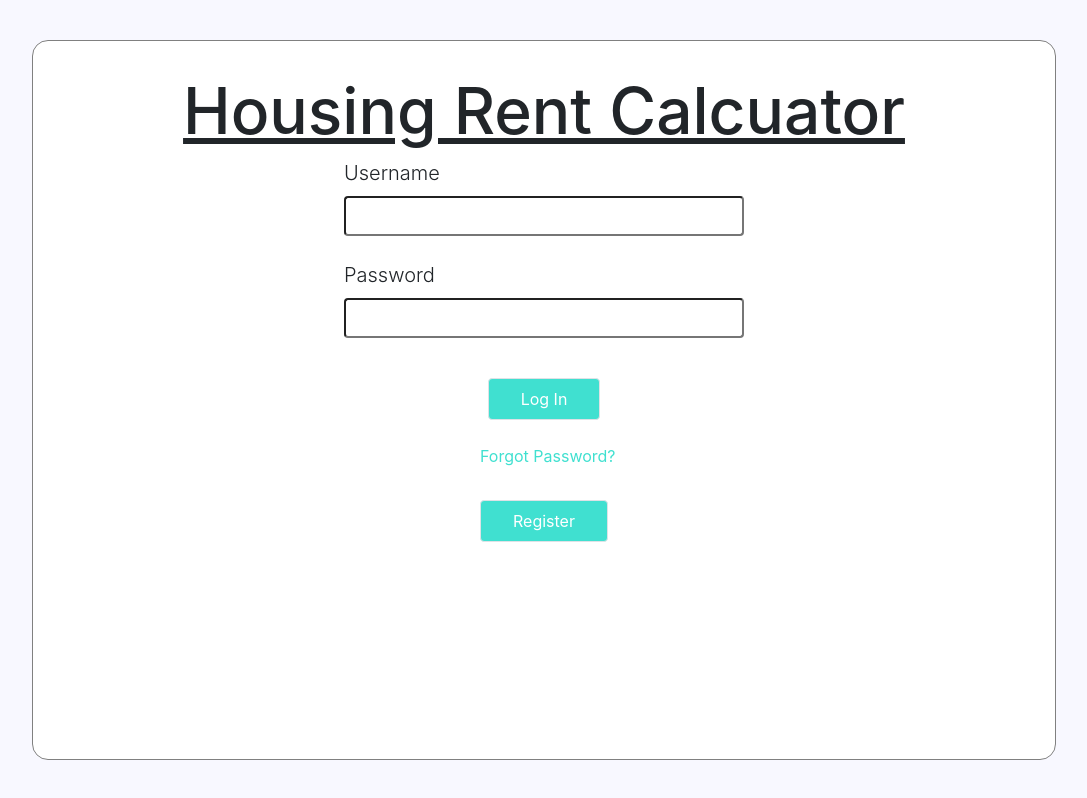
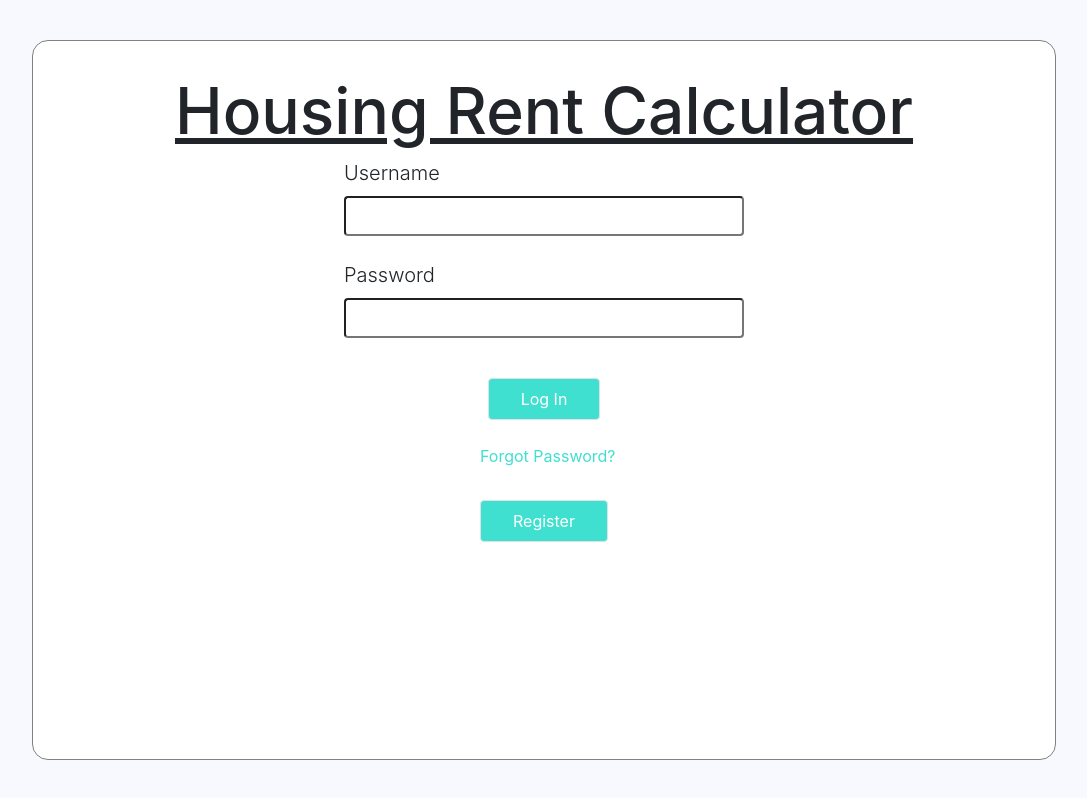
Before and after one commit to J-ah1/Housing-Rent-Calculator, a React (Create React App) app in the folder Client/: page / in a window 1280 px wide. Shown: the whole page, without its empty margins (96-1183 px from the left). Built offline with nearby package versions, Linux system fonts and the light colour scheme; no server answers.

Commit message:
Update Login.js
made sure website displays "calculator" instead of "calcuator"

```diff
--- a/Client/src/Components/Login.js
+++ b/Client/src/Components/Login.js
@@ -85,7 +85,7 @@ export default class Login extends Component {
         return (
             <div id="login-background">
                 <div id="login-container">
-                        <h1>Housing Rent Calcuator</h1>
+                        <h1>Housing Rent Calculator</h1>
                         <div id="login-content">
                             <form id="login-form" onSubmit={this.submit}>
                                 <label className="font-weight-light">Username</label>
```
